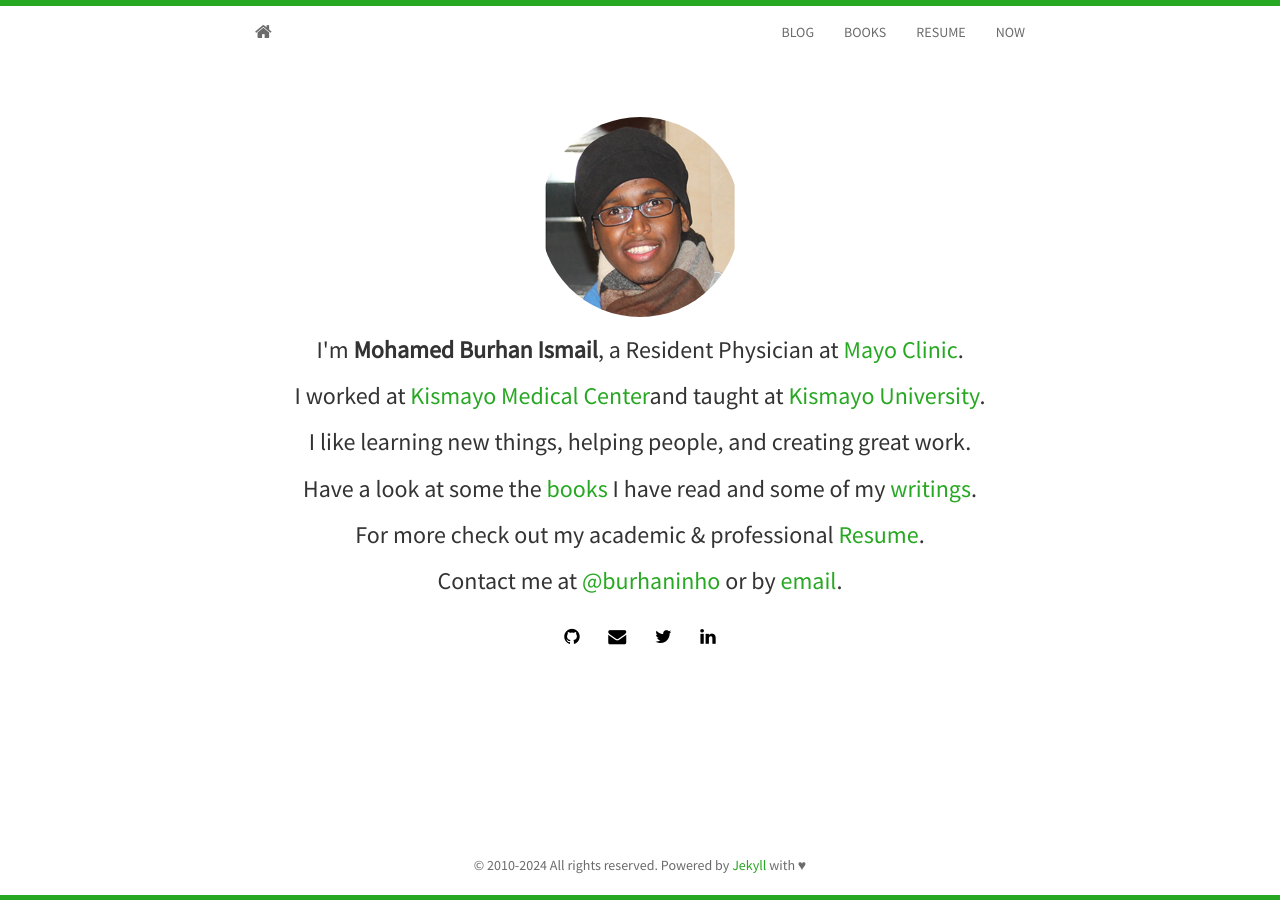
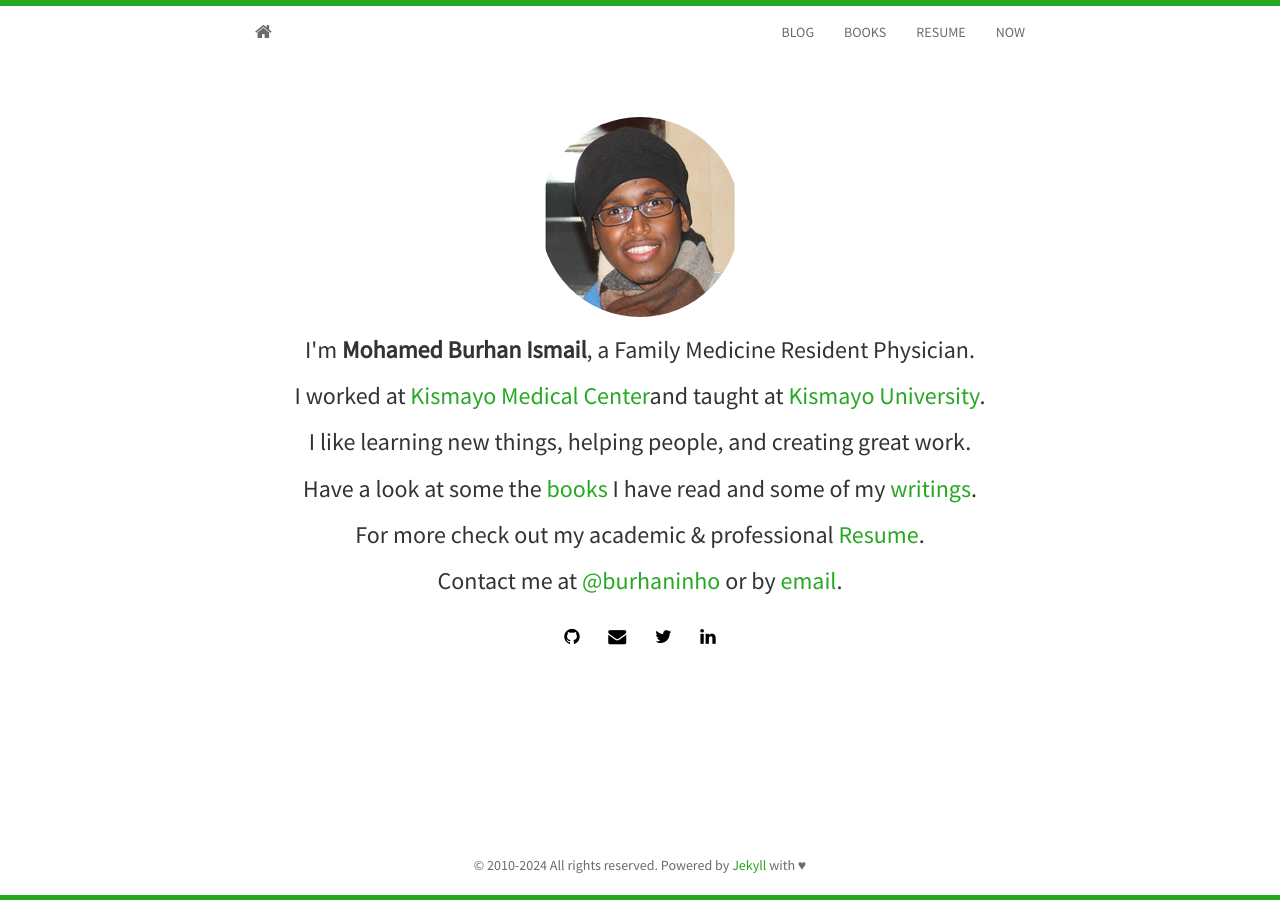
Before and after one commit to burhaninho/burhaninho.github.io, a Jekyll site: the page built from index.html, in a window 1280 px wide. Built offline with Jekyll 4.4.1, drawn with Linux system fonts in a browser that asks for light colours; nearby versions of some CDN libraries; the list of posts is cut into pages by our own code.

Commit message:
Update index.html
Update

```diff
--- a/index.html
+++ b/index.html
@@ -7,7 +7,7 @@
 	  <div class="avatar">
 		<img class="img-circle" src="{{ site.baseurl }}static/img/{{ site.avatar }}" alt="Responsive image">
 	  </div>
-	  <h3>I'm <strong>{{ site.author }}</strong>, a Resident Physician at <a href="https://mayo.edu">Mayo Clinic</a>.</h3>
+	  <h3>I'm <strong>{{ site.author }}</strong>, a Family Medicine Resident Physician.</h3>
 	  <h3>I worked at <a href="http://kismayomed.com">Kismayo Medical Center</a>and taught at <a href="https://www.ku.edu.so/"> Kismayo University</a>.</h3>
 	  <h3>I like learning new things, helping people, and creating great work.</h3>
 	  <h3>Have a look at some the <a href="http://burhaninho.com/books.html"> books</a> I have read and some of my <a href="http://burhaninho.com/blog.html">writings</a>. </h3>
```
